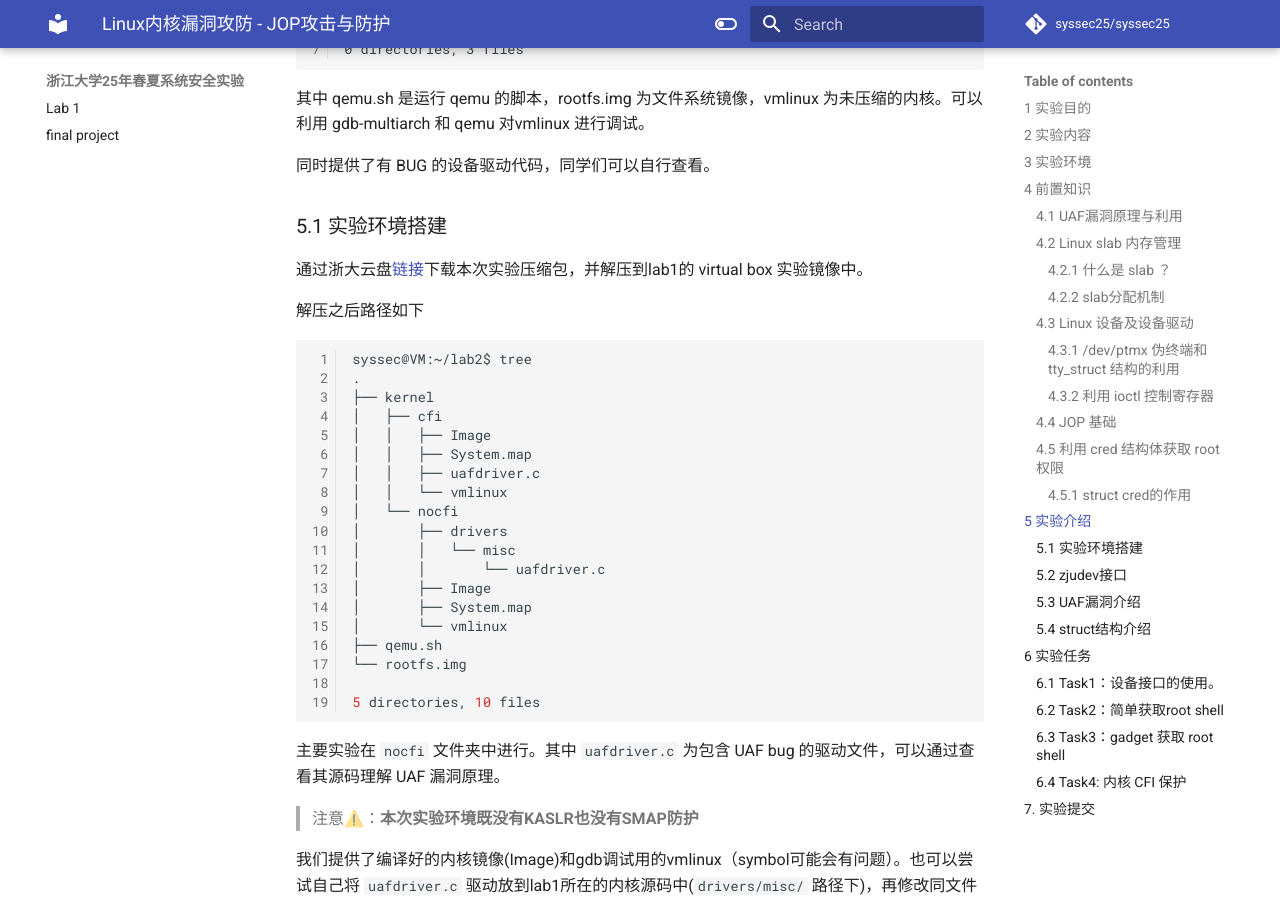
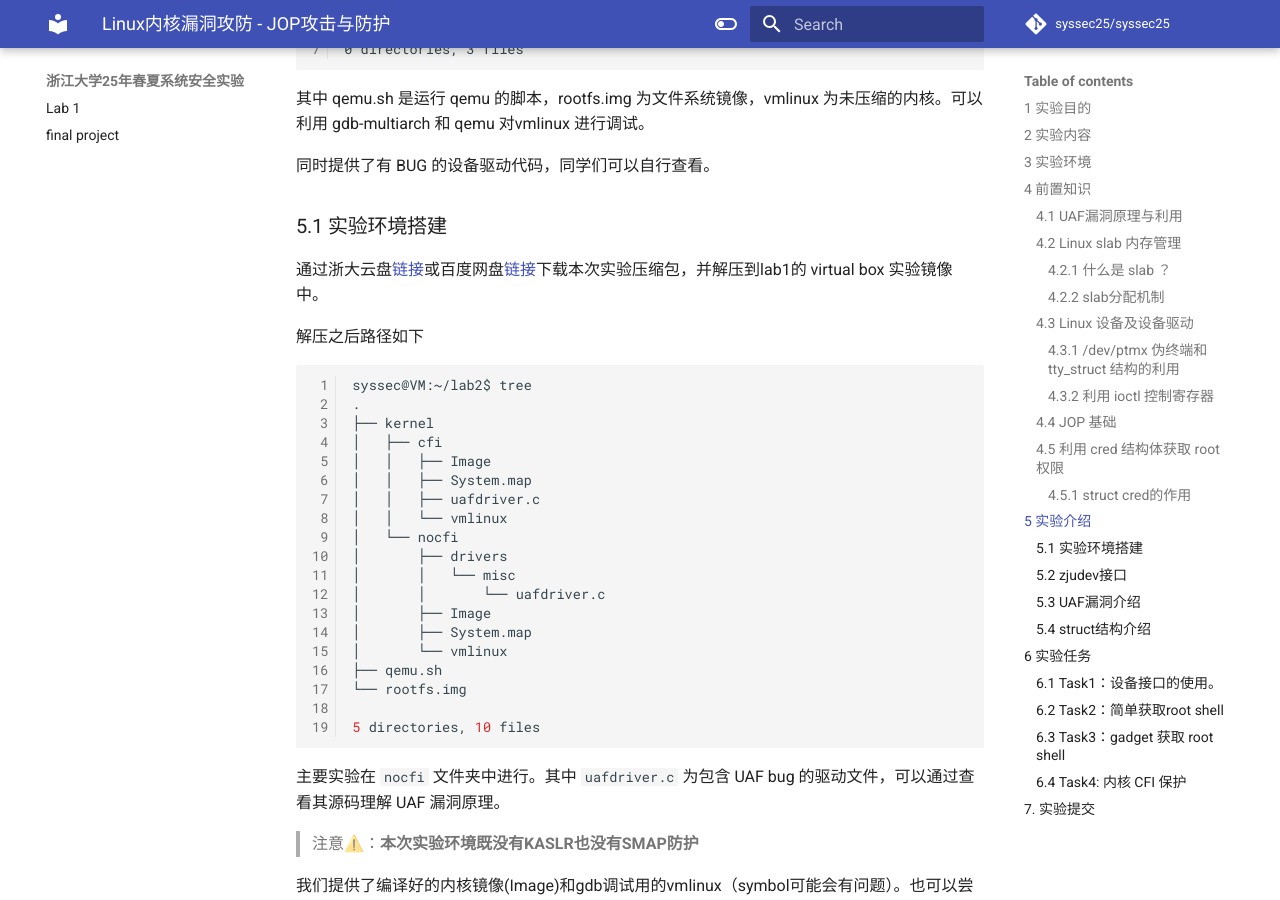
Before and after one commit to syssec25/syssec25, an MkDocs documentation site: the page built from docs/lab2.md, in a window 1280 px wide and 900 px high, scrolled down 6359 px. Built offline with MkDocs 1.6.1 and Material for MkDocs 9.7.7, drawn with Linux system fonts in a browser that asks for light colours; comment, search, counter and statistics services are not loaded.

Commit message:
lab update

```diff
--- a/docs/lab2.md
+++ b/docs/lab2.md
@@ -255,7 +255,7 @@ user@user-Super-Server:~/Desktop/experiment$ tree
 
 ### 5.1 实验环境搭建
 
-通过浙大云盘[链接](https://pan.zju.edu.cn/share/020138858d0479ba0a1906893b)下载本次实验压缩包，并解压到lab1的 virtual box 实验镜像中。
+通过浙大云盘[链接](https://pan.zju.edu.cn/share/913fb168cf0dc795da62abe451)或百度网盘[链接](https://pan.baidu.com/s/1fu6NFVSgFaL3mt4ivRi6Ug?pwd=9egt)下载本次实验压缩包，并解压到lab1的 virtual box 实验镜像中。
 
 解压之后路径如下
 
```
